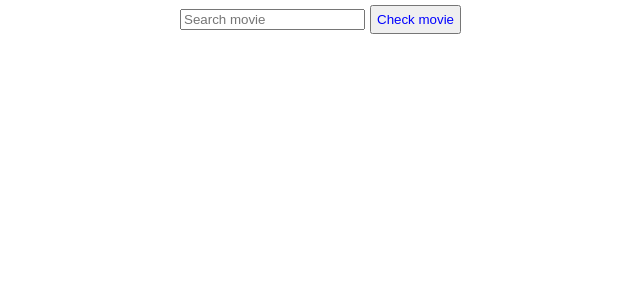
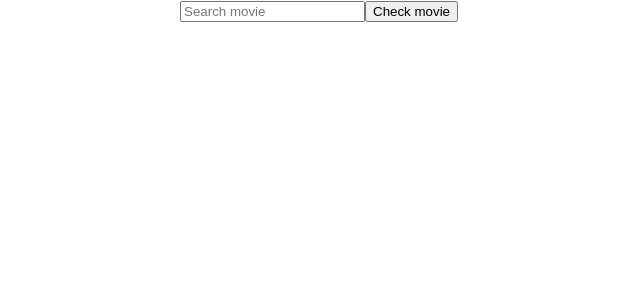
Before and after one commit to teniolafatunmbi/movie-search-app, a React (Create React App) app: page / in a window 1280 px wide. Shown: the top 300 px of the page, without its empty margins (204-844 px from the left). Built offline with nearby package versions, Linux system fonts and the light colour scheme.

Commit message:
% Fixed bug %

```diff
--- a/src/Form.tsx
+++ b/src/Form.tsx
@@ -16,15 +16,15 @@ const Form: React.FC<searchProps> = ({Text, setText, setMovies}) => {
     const handleSubmit = async (e: any) => {
         e.preventDefault();
         const res = await axios.get(`http://www.omdbapi.com/?t=${Text}&apikey=6070c157`);
-        if(res.data.Response === "True") setMovies({ ...[res.data] });
+        if(res.data.Response === "True") setMovies(res.data);
         else alert(res.data.Error)
     }
 
     return(
         <div className="form">
             <form onSubmit={handleSubmit} >
-                <input type="search" placeholder="Search movie" value={Text} onChange={SearchChange} />
-                <button className="btn">Check movie</button>
+                <input type="search" className="input" placeholder="Search movie" value={Text} onChange={SearchChange} />
+                <button id="btn">Check movie</button>
             </form>
         </div>
 
```
